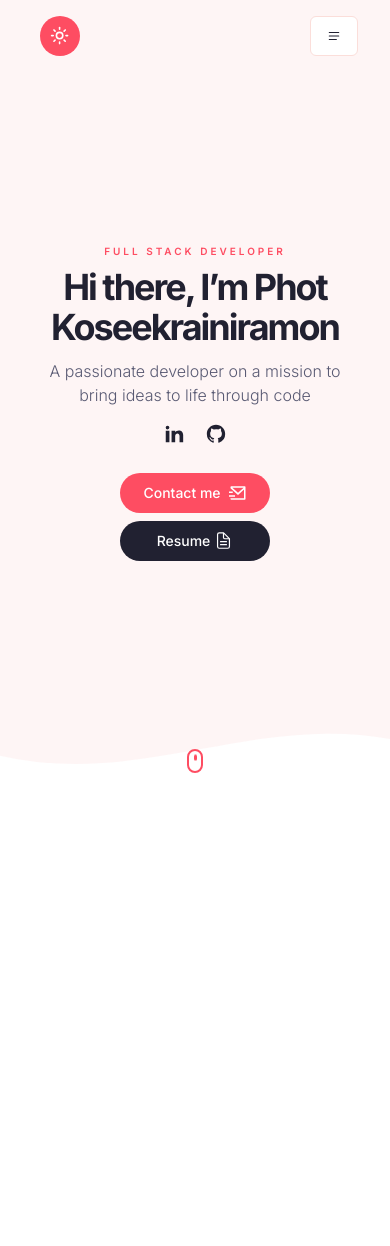
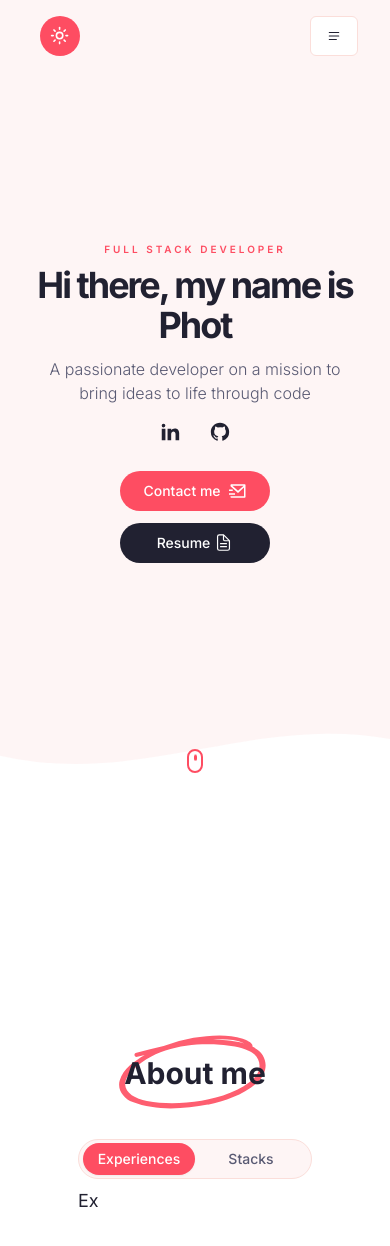
Before and after one commit to photkosee/next-portfolio, a Next.js app: page / in a window 390 px wide. Shown: the top 1246 px of the page. Built offline with nearby package versions, Linux system fonts and the light colour scheme.

Commit message:
add: about section

```diff
--- a/app/page.tsx
+++ b/app/page.tsx
@@ -1,9 +1,11 @@
+import AboutSection from "@/components/AboutSection";
 import HeroSection from "@/components/HeroSection";
 
 export default function Home() {
   return (
     <main>
       <HeroSection />
+      <AboutSection />
     </main>
   );
 };
--- /dev/null
+++ b/components/AboutSection.tsx
@@ -0,0 +1,31 @@
+import CircleDoodle from "@/components/CircleDoodle";
+import QualificationTab from "./QualificationTab";
+
+const AboutSection = () => {
+  return (
+    <section className="w-full h-[84vh]">
+      <div className="
+        container mx-auto flex flex-col md:flex-row w-full h-full
+        justify-center gap-y-12 md:justify-around items-center
+        "
+      >
+        <div className="
+          text-3xl font-bold relative w-max flex items-center justify-between
+          gap-x-3 before:
+          "
+        >
+          <CircleDoodle />
+          About me
+        </div>
+
+        <div>
+          <div className="flex-1">
+            <QualificationTab />
+          </div>
+        </div>
+      </div>
+    </section>
+  );
+};
+
+export default AboutSection;
--- /dev/null
+++ b/components/CircleDoodle.tsx
@@ -0,0 +1,26 @@
+const CircleDoodle = () => {
+  return (
+    <svg className="
+      absolute -left-5 -z-10 w-44 -rotate-12
+      "
+      xmlns="http://www.w3.org/2000/svg"
+      viewBox="0 0 900 450"
+      fill="#fe5e70"
+    >
+      <path d="
+        M495.6 400c-123.6-3-268.2-23-373-92.4-39.3-25.8-66.2-77.2-42.1-122.2
+        30-56.3 95-81 152.2-100.9L194 86.1c-16.7.5-17.6-21.7 0-21.4 47.6-2.2
+        95.2-3.7 142.8-5a841 841 0 0 1 158.4-9.3c83.8 4.7 171.3 15 245.5
+        56.9 13.6 9.4 49.3 31 39.4 49.8 72.4 52.8 60.8 142.5-14.6 185.5-81.6
+        45-177.9 56.9-269.9 57.5ZM468 374c97.5 1.8 210.7-6 293.4-62.2 49-36.7
+        47.4-101.3-2.4-136.6-40.4-31.3-90.2-47.5-138.5-62.1l.5.1C463.7 67.7
+        279.7 59 140.4 157.5c-80 64.6-19.7 130 54.2 159.8 86.4 36 180.2 52.1
+        273.3 56.6ZM654.8 97.6c30.6 9.7 60.9 21 89.3 36-43.9-33.2-100-44.5-153.1-53.4
+        21.4 5 42.7 10.9 63.8 17.4Z
+        "
+      />
+    </svg>
+  );
+};
+
+export default CircleDoodle;
--- a/components/HeroSection.tsx
+++ b/components/HeroSection.tsx
@@ -5,6 +5,8 @@ import { IoDocumentTextOutline } from "react-icons/io5";
 
 import { Button } from "@/components/ui/button";
 import Socials from "@/components/Socials";
+import MouseDown from "@/components/MouseDown";
+import WavyPattern from "@/components/WavyPattern";
 
 const HeroSection = () => {
   return (
@@ -13,21 +15,7 @@ const HeroSection = () => {
       flex justify-center items-center
       "
     >
-      <svg className="
-        absolute bottom-0 w-full h-auto dark:hidden
-        "
-        id="wavy"
-        xmlns="http://www.w3.org/2000/svg"
-        viewBox="-300 0 950 270"
-      >
-        <path
-          d="M-314,267 C105,364 400,100 812,279"
-          fill="none"
-          stroke="white"
-          strokeWidth="120"
-          strokeLinecap="round"
-        />
-      </svg>
+      <WavyPattern />
 
       <div className="
         container w-full flex flex-col md:flex-row-reverse -mt-12 z-10
@@ -45,7 +33,7 @@ const HeroSection = () => {
               Full Stack Developer
             </div>
             <h1 className="text-big text-center md:text-left">
-              Hi there, I&rsquo;m Phot Koseekrainiramon
+              Hi there, my name is Phot
             </h1>
             <p className="my-3 text-center md:text-left text-muted-foreground font-light">
               A passionate developer on a mission to bring ideas to life through code
@@ -55,13 +43,13 @@ const HeroSection = () => {
           <Socials
             containerStyles="
             flex md:hidden justify-center items-center
-            gap-x-5 mt-1
+            gap-x-7 mt-1
             "
             iconsStyles="text-[22px] hover:text-primary"
           />
 
           <div className="
-            flex flex-col gap-y-2 md:flex-row gap-x-5 lg:gap-x-7 mt-7
+            flex flex-col gap-y-3 md:flex-row gap-x-5 lg:gap-x-7 mt-7
             w-full max-w-[150px]
             "
           >
@@ -88,19 +76,7 @@ const HeroSection = () => {
         />
       </div>
 
-      <div className="absolute bottom-2">
-        <div className="
-          border-[2px] border-solid border-primary h-6 w-4 m-auto
-          rounded-lg relative
-          "
-        >
-          <div className="
-            bg-primary rounded-full w-[3px] h-[6px] absolute
-            top-[5px] left-[5px] animate-bounce
-            "
-          />
-        </div>
-      </div>
+      <MouseDown />
     </section>
   );
 };
--- a/components/MobileNav.tsx
+++ b/components/MobileNav.tsx
@@ -2,23 +2,30 @@ import { TbAlignJustified } from "react-icons/tb";
 
 import { Button } from "@/components/ui/button";
 import Nav from "@/components/Nav";
+import Socials from "@/components/Socials";
+import WavyPattern from "@/components/WavyPattern";
 import {
   Sheet,
   SheetContent,
   SheetFooter,
   SheetTrigger
 } from "@/components/ui/sheet";
-import Socials from "./Socials";
 
 const MobileNav = () => {
   return (
     <Sheet>
       <SheetTrigger asChild>
         <Button variant="outline">
-          <TbAlignJustified />
+          <TbAlignJustified className="cursor-pointer" />
         </Button>
       </SheetTrigger>
-      <SheetContent className="flex flex-col justify-around">
+      <SheetContent className="
+        p-0 m-0 h-full flex flex-col justify-around
+        bg-[#fef5f5] dark:bg-transparent
+        "
+      >
+        <WavyPattern />
+
         <Nav
           containerStyles="flex flex-col justify-center items-center gap-5"
           linkStyles="relative hover:text-primary transition-all"
@@ -29,7 +36,7 @@ const MobileNav = () => {
 
         <SheetFooter>
           <Socials
-            containerStyles="w-full flex justify-center items-center gap-5"
+            containerStyles="w-full flex justify-center items-center gap-7"
             iconsStyles="text-[22px] hover:text-primary"
           />
         </SheetFooter>
--- /dev/null
+++ b/components/MouseDown.tsx
@@ -0,0 +1,25 @@
+"use client";
+
+import useScrollProgress from "@/hooks/useScrollProgress";
+
+const MouseDown = () => {
+  const scrollProgress = useScrollProgress();
+
+  return (
+    <div className={`absolute bottom-2 ${scrollProgress > 1 && "hidden"}`}>
+      <div className="
+        border-[2px] border-solid border-primary h-6 w-4 m-auto
+        rounded-lg relative
+        "
+      >
+        <div className="
+          bg-primary rounded-full w-[3px] h-[6px] absolute
+          top-[5px] left-[5px] animate-bounce
+          "
+        />
+      </div>
+    </div>
+  );
+};
+
+export default MouseDown;
--- /dev/null
+++ b/components/QualificationTab.tsx
@@ -0,0 +1,81 @@
+import {
+  Tabs,
+  TabsContent,
+  TabsList,
+  TabsTrigger
+} from "@/components/ui/tabs";
+
+const experiences = [
+  {
+    title: "education",
+    data: [
+      {
+        company: "The University of New South Wales (UNSW)",
+        role: "Bachelor of Computer Engineering",
+        years: "2022 - 2024",
+      },
+      {
+        company: "Thammasat University",
+        role: "Bachelor of Electrical Engineering",
+        years: "2019 - 2021",
+      },
+    ],
+  },
+  {
+    title: "experience",
+    data: [
+      {
+        company: "Cloud Natician",
+        role: "Software Engineer",
+        years: "2023 - Present",
+      },
+      {
+        company: "UNSW Computer Sceience and Engineering",
+        role: "Casual Academic",
+        years: "2023 - 2023",
+      },
+    ],
+  },
+];
+
+const QualificationTab = () => {
+  return (
+    <Tabs defaultValue="experiences">
+      <TabsList className="
+        inline-flex items-center justify-center bg-[#fef5f5] p-1
+        text-muted-foreground rounded-full dark:md:bg-secondary border
+        "
+      >
+        <TabsTrigger className="
+          w-28 rounded-full data-[state=active]:bg-primary
+          data-[state=active]:text-white
+          "
+          value="experiences"
+        >
+          Experiences
+        </TabsTrigger>
+
+        <TabsTrigger className="
+          w-28 rounded-full data-[state=active]:bg-primary
+          data-[state=active]:text-white
+          "
+          value="stacks"
+        >
+          Stacks
+        </TabsTrigger>
+      </TabsList>
+
+      <div className="text-lg">
+        <TabsContent value="experiences">
+          Ex
+        </TabsContent>
+
+        <TabsContent value="stacks">
+          Stack
+        </TabsContent>
+      </div>
+    </Tabs>
+  );
+};
+
+export default QualificationTab;
--- /dev/null
+++ b/components/WavyPattern.tsx
@@ -0,0 +1,21 @@
+const WavyPattern = () => {
+  return (
+    <svg className="
+      absolute bottom-0 w-full h-auto dark:hidden
+      "
+      id="wavy"
+      xmlns="http://www.w3.org/2000/svg"
+      viewBox="-300 0 950 270"
+    >
+      <path
+        d="M-314,267 C105,364 400,100 812,279"
+        fill="none"
+        stroke="white"
+        strokeWidth="120"
+        strokeLinecap="round"
+      />
+    </svg>
+  );
+};
+
+export default WavyPattern;
--- /dev/null
+++ b/components/ui/tabs.tsx
@@ -0,0 +1,55 @@
+"use client"
+
+import * as React from "react"
+import * as TabsPrimitive from "@radix-ui/react-tabs"
+
+import { cn } from "@/lib/utils"
+
+const Tabs = TabsPrimitive.Root
+
+const TabsList = React.forwardRef<
+  React.ElementRef<typeof TabsPrimitive.List>,
+  React.ComponentPropsWithoutRef<typeof TabsPrimitive.List>
+>(({ className, ...props }, ref) => (
+  <TabsPrimitive.List
+    ref={ref}
+    className={cn(
+      "inline-flex h-10 items-center justify-center rounded-md bg-muted p-1 text-muted-foreground",
+      className
+    )}
+    {...props}
+  />
+))
+TabsList.displayName = TabsPrimitive.List.displayName
+
+const TabsTrigger = React.forwardRef<
+  React.ElementRef<typeof TabsPrimitive.Trigger>,
+  React.ComponentPropsWithoutRef<typeof TabsPrimitive.Trigger>
+>(({ className, ...props }, ref) => (
+  <TabsPrimitive.Trigger
+    ref={ref}
+    className={cn(
+      "inline-flex items-center justify-center whitespace-nowrap rounded-sm px-3 py-1.5 text-sm font-medium ring-offset-background transition-all focus-visible:outline-none focus-visible:ring-2 focus-visible:ring-ring focus-visible:ring-offset-2 disabled:pointer-events-none disabled:opacity-50 data-[state=active]:bg-background data-[state=active]:text-foreground data-[state=active]:shadow-sm",
+      className
+    )}
+    {...props}
+  />
+))
+TabsTrigger.displayName = TabsPrimitive.Trigger.displayName
+
+const TabsContent = React.forwardRef<
+  React.ElementRef<typeof TabsPrimitive.Content>,
+  React.ComponentPropsWithoutRef<typeof TabsPrimitive.Content>
+>(({ className, ...props }, ref) => (
+  <TabsPrimitive.Content
+    ref={ref}
+    className={cn(
+      "mt-2 ring-offset-background focus-visible:outline-none focus-visible:ring-2 focus-visible:ring-ring focus-visible:ring-offset-2",
+      className
+    )}
+    {...props}
+  />
+))
+TabsContent.displayName = TabsPrimitive.Content.displayName
+
+export { Tabs, TabsList, TabsTrigger, TabsContent }
--- a/package.json
+++ b/package.json
@@ -12,6 +12,7 @@
     "@radix-ui/react-dialog": "^1.0.5",
     "@radix-ui/react-dropdown-menu": "^2.0.6",
     "@radix-ui/react-slot": "^1.0.2",
+    "@radix-ui/react-tabs": "^1.0.4",
     "class-variance-authority": "^0.7.0",
     "clsx": "^2.0.0",
     "framer-motion": "^10.16.5",
```
Also changed, not shown: 1 other file (tests, documents, lock files or other folders).
